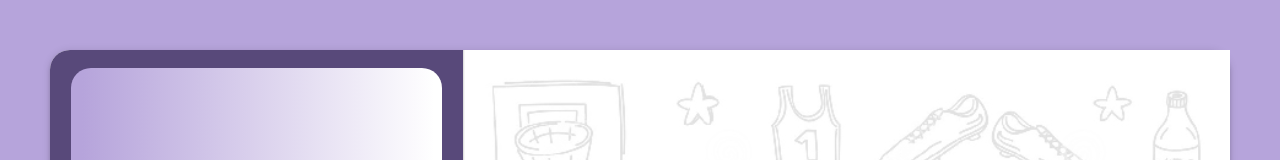
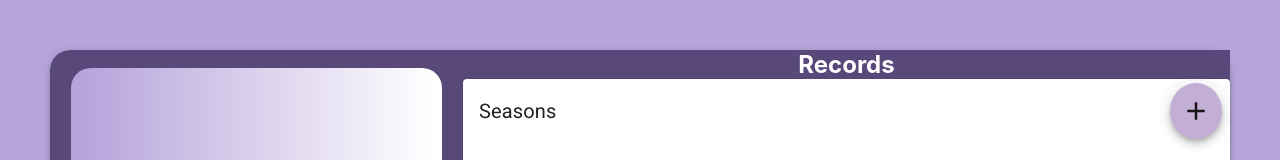
Before and after one commit to gsbiel/desafio-proway, a React (Create React App) app in the folder frontend/web/: page /painel in a window 1280 px wide. Before the commit this address led to /login. Shown: the top 160 px of the page. Built offline with nearby package versions, Linux system fonts and the light colour scheme; no server answers.

Commit message:
implement progress bar for PainelContainer

```diff
--- a/frontend/web/src/pages/painel/index.tsx
+++ b/frontend/web/src/pages/painel/index.tsx
@@ -1,9 +1,12 @@
 import React, {useState} from 'react';
 
 import DialogForm from './components/formDialog';
+import PainelHeader from './components/painelHeader'
 
 import {
-    PainelContainer
+    PainelContainer,
+    StaticBar,
+    LoadingBar
 } from './styles';
 
 import Table from './components/table';
@@ -25,6 +28,9 @@
 
     return(
         <PainelContainer>
+            <PainelHeader />
+            {/* <StaticBar /> */}
+            <LoadingBar color={"secondary"} />
             <Table handleOpen={handleClickOpen} handleClose={handleClose}/>
             <DialogForm shouldOpen={open} handleClose={handleClose} mode={dialogueFormMode}/>
         </PainelContainer>
--- a/frontend/web/src/pages/painel/styles.js
+++ b/frontend/web/src/pages/painel/styles.js
@@ -1,12 +1,24 @@
 import styled from 'styled-components';
+import LinearProgress from '@material-ui/core/LinearProgress';
 
 export const PainelContainer = styled.div`
     width:100%;
     height:100%;
     display:flex;
     box-sizing: border-box;
-    padding:20px;
     flex-direction:column;
-    justify-content: center;
+    justify-content: flex-start;
     align-items: center;
+    background-color: rgba(88,73,122);
 `;
+
+export const StaticBar = styled.div`
+    width:100%;
+    height: 50px;
+    background-color: #E8E0EF;
+`;
+
+export const LoadingBar = styled(LinearProgress)`
+    width:100%;
+    height: 15px !important;
+`;
--- a/frontend/web/src/store/reducers/auth.ts
+++ b/frontend/web/src/store/reducers/auth.ts
@@ -55,7 +55,7 @@
 }
 
 const initialState: AuthStateSliceType = {
-    isUserLogged: false,
+    isUserLogged: true,
     token: '',
     userName:'',
     userId: '',
```
